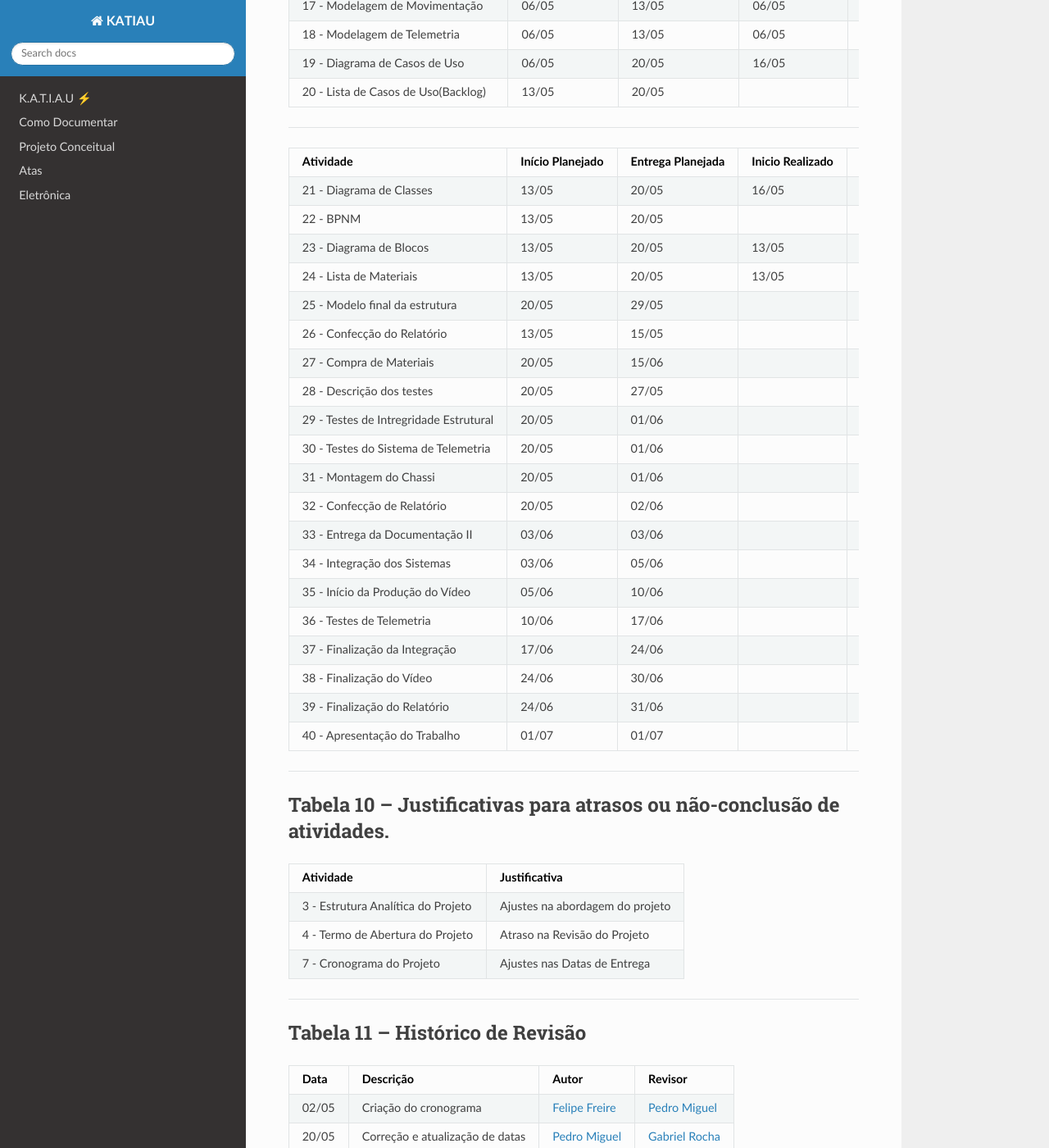
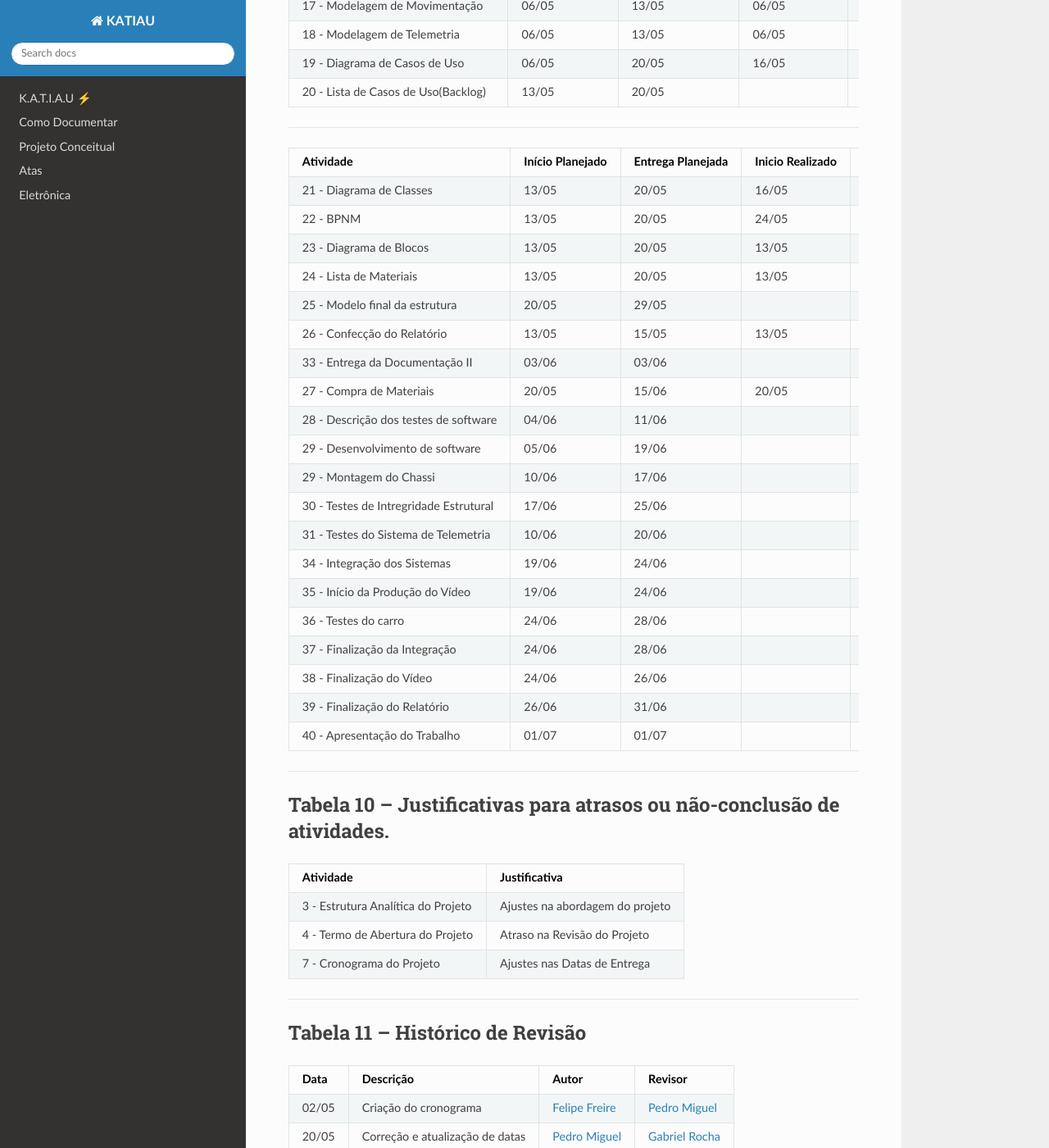
Before and after one commit to PI1-2024-1/PI1-KATIAU-docs, an MkDocs documentation site: the page built from docs/Documentacao/6_Cronograma.md, in a window 1280 px wide and 1400 px high, scrolled down 1057 px. Shown: the whole window at 82% size. Built offline with MkDocs 1.6.1, drawn with Linux system fonts in a browser that asks for light colours; nearby versions of some CDN libraries.

Commit message:
Adição da ata da reunião de 03/06, atualização do cronograma e Roteiro dos testes

```diff
--- a/docs/Documentacao/6_Cronograma.md
+++ b/docs/Documentacao/6_Cronograma.md
@@ -34,8 +34,8 @@ ________________________________________________________________________________
 | 16 - Definição de Documentação     | 06/05 | 13/05 |       |       | 16                |Sub-grupo software      |
 | 17 - Modelagem de Movimentação     | 06/05 | 13/05 | 06/05 | 13/05 | 15                |Sub-grupo Eletrônica    |
 | 18 - Modelagem de Telemetria       | 06/05 | 13/05 | 06/05 | 13/05 | 12 e 18           |Sub-grupo Eletrônica    |
-| 19 - Diagrama de Casos de Uso      | 06/05 | 20/05 | 16/05 |       | 16 e 17           |Sub-grupo Software      |
-| 20 - Lista de Casos de Uso(Backlog)| 13/05 | 20/05 |       |       | 19                |Sub-grupo Software      |
+| 19 - Diagrama de Casos de Uso      | 06/05 | 20/05 | 16/05 | 02/06 | 16 e 17           |Sub-grupo Software      |
+| 20 - Lista de Casos de Uso(Backlog)| 13/05 | 20/05 |       | 02/06 | 19                |Sub-grupo Software      |
 
 ___________________________________________________________________________________
 
@@ -43,24 +43,24 @@ ________________________________________________________________________________
 | Atividade | Início Planejado | Entrega Planejada | Inicio Realizado | Entrega Realizada | Ativadades Predecessoras | Responsáveis |
 | ------------------------------------- | ----- | ----- | ----- | ----- | ------------------- | ------------------- |
 | 21 - Diagrama de Classes              | 13/05 | 20/05 | 16/05 | 20/05 | 16 e 17             |Sub-grupo Software   |
-| 22 - BPNM                             | 13/05 | 20/05 |       |       | 16 e 17             |Sub-grupo Software   |
-| 23 - Diagrama de Blocos               | 13/05 | 20/05 | 13/05 |       |                     |Sub-grupo Eletronica |
+| 22 - BPNM                             | 13/05 | 20/05 | 24/05 | 31/05 | 16 e 17             |Sub-grupo Software   |
+| 23 - Diagrama de Blocos               | 13/05 | 20/05 | 13/05 | 20/05 |                     |Sub-grupo Eletronica |
 | 24 - Lista de Materiais               | 13/05 | 20/05 | 13/05 |       | 10, 12 e 15         |Sub-Gerentes         |
 | 25 - Modelo final da estrutura        | 20/05 | 29/05 |       |       | 14,15 e 17          |Sub-grupo Estrutura  |
-| 26 - Confecção do Relatório           | 13/05 | 15/05 |       |       | 11, 17 e 23         |Sub-grupo overleaf   |
-| 27 - Compra de Materiais              | 20/05 | 15/06 |       |       | 23                  |Sub-Gerentes         |
-| 28 - Descrição dos testes             | 20/05 | 27/05 |       |       |                     |Sub-grupo Software   |
-| 29 - Testes de Intregridade Estrutural| 20/05 | 01/06 |       |       | 13, 15 e 25         |Sub-grupo eletrônica |
-| 30 - Testes do Sistema de Telemetria  | 20/05 | 01/06 |       |       | 19 e 26             |Sub-grupo eletrônica |
-| 31 - Montagem do Chassi               | 20/05 | 01/06 |       |       | 26 e 12             |Sub-grupo eletrônica |
-| 32 - Confecção de Relatório           | 20/05 | 02/06 |       |       | 20, 21, 22, 23 e 24 |Sub-grupo overleaf   |
+| 26 - Confecção do Relatório           | 13/05 | 15/05 | 13/05 | 03/06 | 11, 17 e 23         |Sub-grupo overleaf   |
 | 33 - Entrega da Documentação II       | 03/06 | 03/06 |       |       | 28 e 29             |Gerente Geral        |
-| 34 - Integração dos Sistemas          | 03/06 | 05/06 |       |       | 24 e 25             |Sub-grupo eletrônica |
-| 35 - Início da Produção do Vídeo      | 05/06 | 10/06 |       |       |                     |Sub-grupo vídeo      |
-| 36 - Testes de Telemetria             | 10/06 | 17/06 |       |       | 28                  |Sub-grupo eletrônica |
-| 37 - Finalização da Integração        | 17/06 | 24/06 |       |       | 31                  |Sub-grupo eletrônica |
-| 38 - Finalização do Vídeo             | 24/06 | 30/06 |       |       | 32, 33 e 34         |Sub-grupo vídeo      |
-| 39 - Finalização do Relatório         | 24/06 | 31/06 |       |       | 29                  |Sub-grupo overleaf   |
+| 27 - Compra de Materiais              | 20/05 | 15/06 | 20/05 |       | 23                  |Sub-Gerentes         |
+| 28 - Descrição dos testes de software | 04/06 | 11/06 |       |       |                     |Sub-grupo Software   |
+| 29 - Desenvolvimento de software      | 05/06 | 19/06 |       |       |                     | Sub-grupo Software  |
+| 29 - Montagem do Chassi               | 10/06 | 17/06 |       |       | 26 e 12             |Sub-grupo Estrutura  |
+| 30 - Testes de Intregridade Estrutural| 17/06 | 25/06 |       |       | 13, 15 e 25         |Sub-grupo Estrutura  |
+| 31 - Testes do Sistema de Telemetria  | 10/06 | 20/06 |       |       | 19 e 26             |Sub-grupo eletrônica |
+| 34 - Integração dos Sistemas          | 19/06 | 24/06 |       |       | 24 e 25             |Sub-grupo eletrônica e software |
+| 35 - Início da Produção do Vídeo      | 19/06 | 24/06 |       |       |                     |Sub-grupo Vídeo      |
+| 36 - Testes do carro                  | 24/06 | 28/06 |       |       | 28                  |Sub-grupo eletrônica |
+| 37 - Finalização da Integração        | 24/06 | 28/06 |       |       | 31                  |Sub-grupo eletrônica |
+| 38 - Finalização do Vídeo             | 24/06 | 26/06 |       |       | 32, 33 e 34         |Sub-grupo vídeo      |
+| 39 - Finalização do Relatório         | 26/06 | 31/06 |       |       | 29                  |Sub-grupo overleaf   |
 | 40 - Apresentação do Trabalho         | 01/07 | 01/07 |       |       |                     |Todos Integrantes    |
 
 ___________________________________________________________________________________
```
Also changed, not shown: docs/Atas/Gerais/Reuniao_Geral_6.md (added, +13 -0 lines), docs/Documentacao/4_Conceitual.md (+15 -10 lines).
